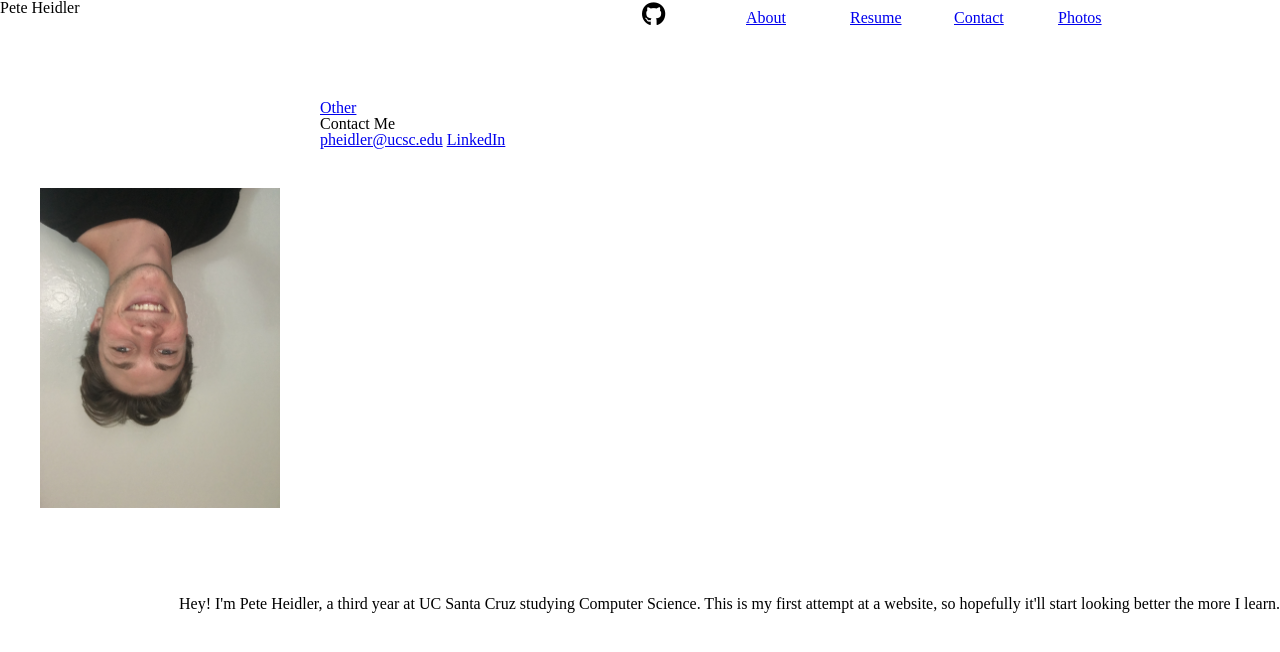
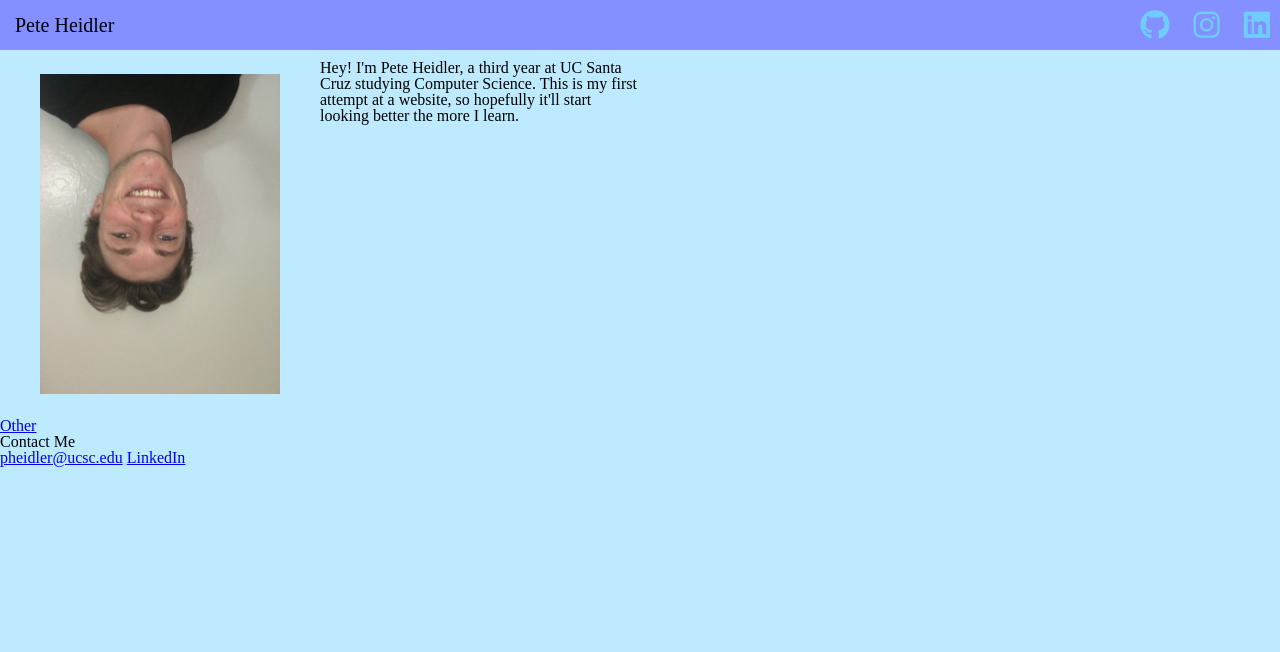
Before and after one commit to dankrsihu/Personal-Website, a plain HTML site: page index.html in a window 1280 px wide. Drawn offline with Linux system fonts and the light colour scheme; a web font is replaced by a local one.

Commit message:
Styling 9/9

```diff
--- a/index.html
+++ b/index.html
@@ -4,22 +4,19 @@
 	<head id="welcome-section">
 		<script src="https://kit.fontawesome.com/36ca578e6d.js"></script>
 		<meta charset="utf-8">
+		<link href="https://fonts.googleapis.com/css?family=Arapey&display=swap" rel="stylesheet">
 		<link rel="stylesheet" href="personal_website.css">
 		<title>Pete Heidler</title>
+	</head>
 
-
-
-	</head>
 	<header>
 		<div class="left_header">
 			<p>Pete Heidler</p>
 		</div>
 		<ul id="navbar">
 			<li><a id="github_link" href="https://github.com/pheidler" target="_blank"><i class="fab fa-github"></i></a></li>
-			<li><a href="about.html">About</a></li>
-			<li><a href="resume.pdf" target="_blank">Resume</a></li>
-			<li><a href="#contact">Contact</a></li>
-			<li><a href="photos.html">Photos</a></li>
+			<li><a id="insta_link" href="https://www.instagram.com/pete_heidler/" target="_blank"><i class="fab fa-instagram"></i></a></li>
+			<li><a id="facebook_link" href="https://www.linkedin.com/in/peter-heidler-79733217a/" target="_blank"><i class="fab fa-linkedin"></i></a></li>
 		</ul>
 	</header>
 
--- a/personal_website.css
+++ b/personal_website.css
@@ -51,44 +51,50 @@ table {
 /*Syling for front_page.html*/
 header{
 	width: 100%;
-	height: 100px;
+	height: 50px;
+	background-color: #8490FF;
 }
 .left_header{
-	width: 50%;
+	width: 40%;
 	float: left;
+	font-family: 'Arapey', serif;	font-size: 20px;
+	margin: 15px;
 }
 #navbar{
 	width: 50%;
 	float: right;
+    text-align: right;
+
 }
 
 #navbar li{
 	display: inline-block;
-    padding: 2px;
-    width: 15%;
-    height: auto;
+    font-size: 30px;
+    margin: 10px;
+}
 
+#navbar li i{
+	color: #6ECCFF;
 }
+
 body{
-	float: none;
+	background-color: #BEEAFF;
 }
 #photo_of_me{
-	float: left;
 	-ms-transform: rotate(90deg); /* IE 9 */
 	-webkit-transform: rotate(90deg); /* Chrome, Safari, Opera */
 	transform: rotate(90deg);
+	float: left;
 	width: 25%;
 	height: auto;
-	padding: 10% 0%;
+	padding: 5% 0%;
 
 }
 #bio {
-	float: right;
+	padding: 10px 0px;
+	width: 50%;
 }
-#github_link{
-	font-size: 150%;
-	color: black;
+
+#projects{
+	clear: left
 }
-#contact{
-	float: none;
-}
```
